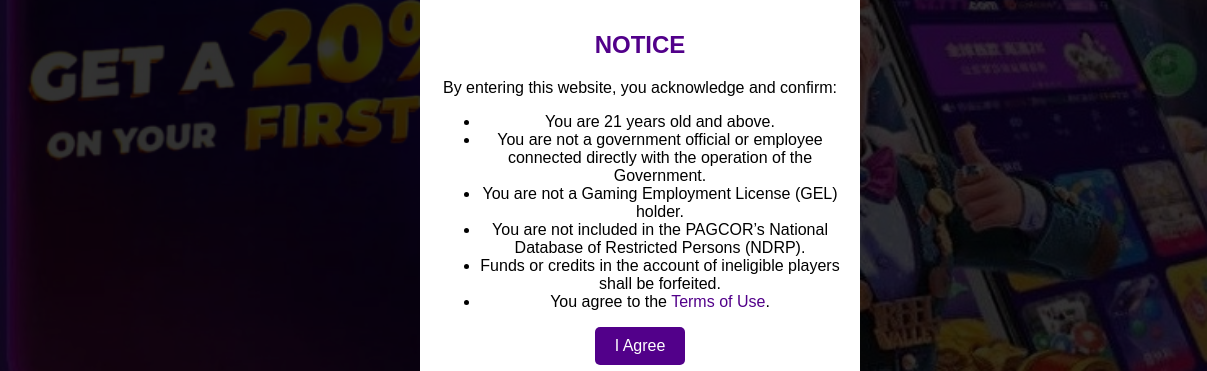
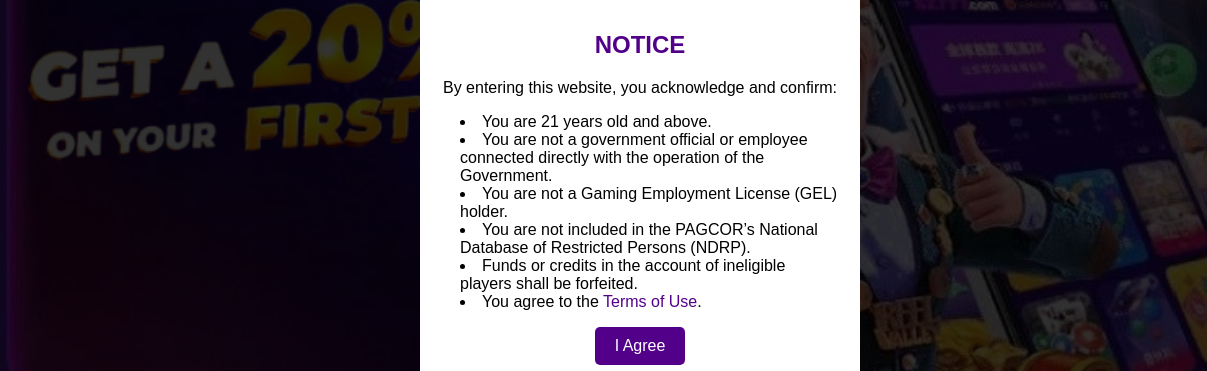
Before and after one commit to herosamson/sz777, a plain HTML site: page index.html in a window 1280 px wide. Shown: the part 278-649 px from the top of the page, 0-1207 px from the left. Drawn offline with Linux system fonts and the light colour scheme.

Commit message:
Your commit message here

```diff
--- a/index.html
+++ b/index.html
@@ -207,6 +207,13 @@
         text-decoration: none;
     }
 
+    .popup-content ul {
+    text-align: left;
+    list-style-position: inside; /* Optional: ensures bullets align properly */
+    padding-left: 20px; /* Adjust if necessary */
+}
+
+
 
 
     .notice-img {
```
